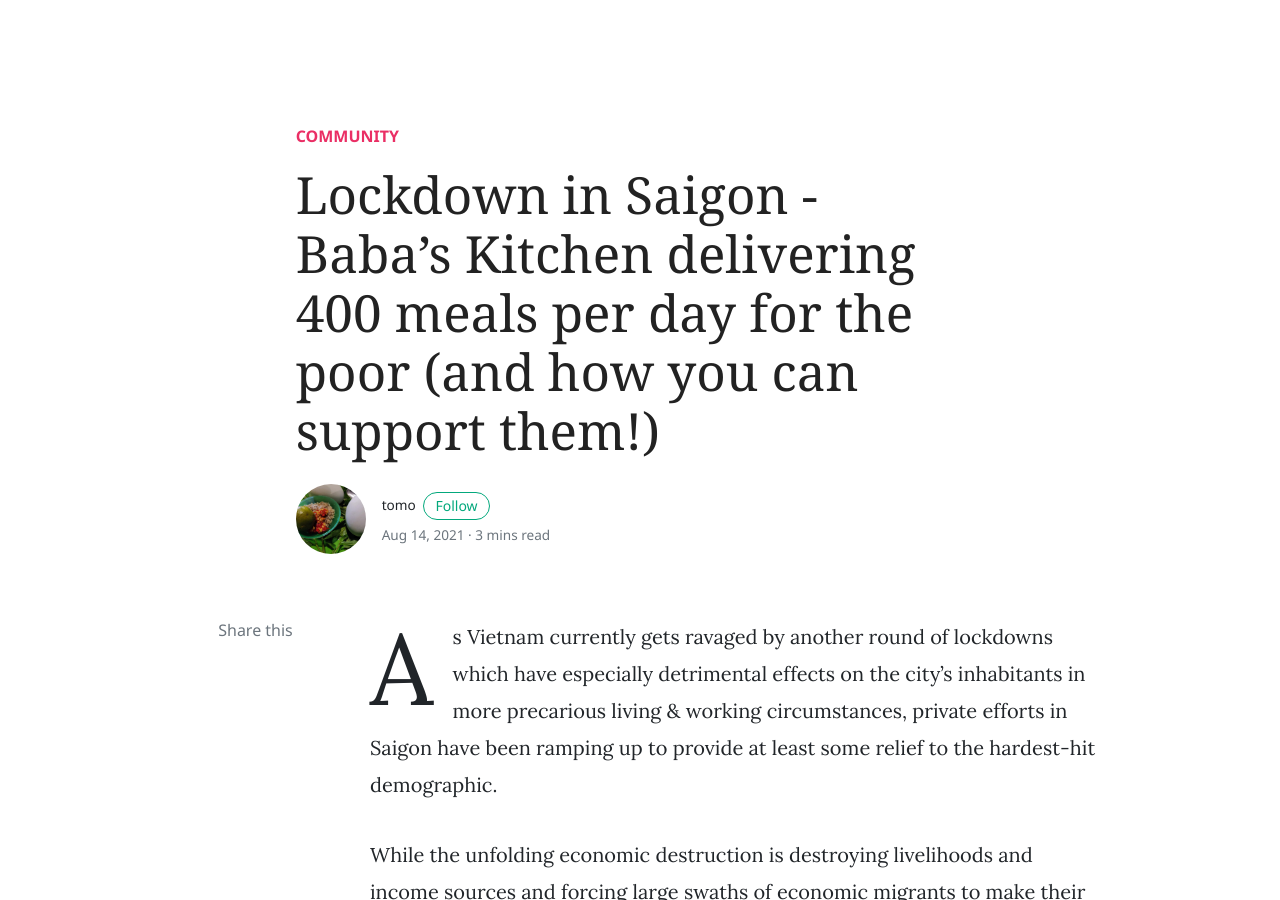
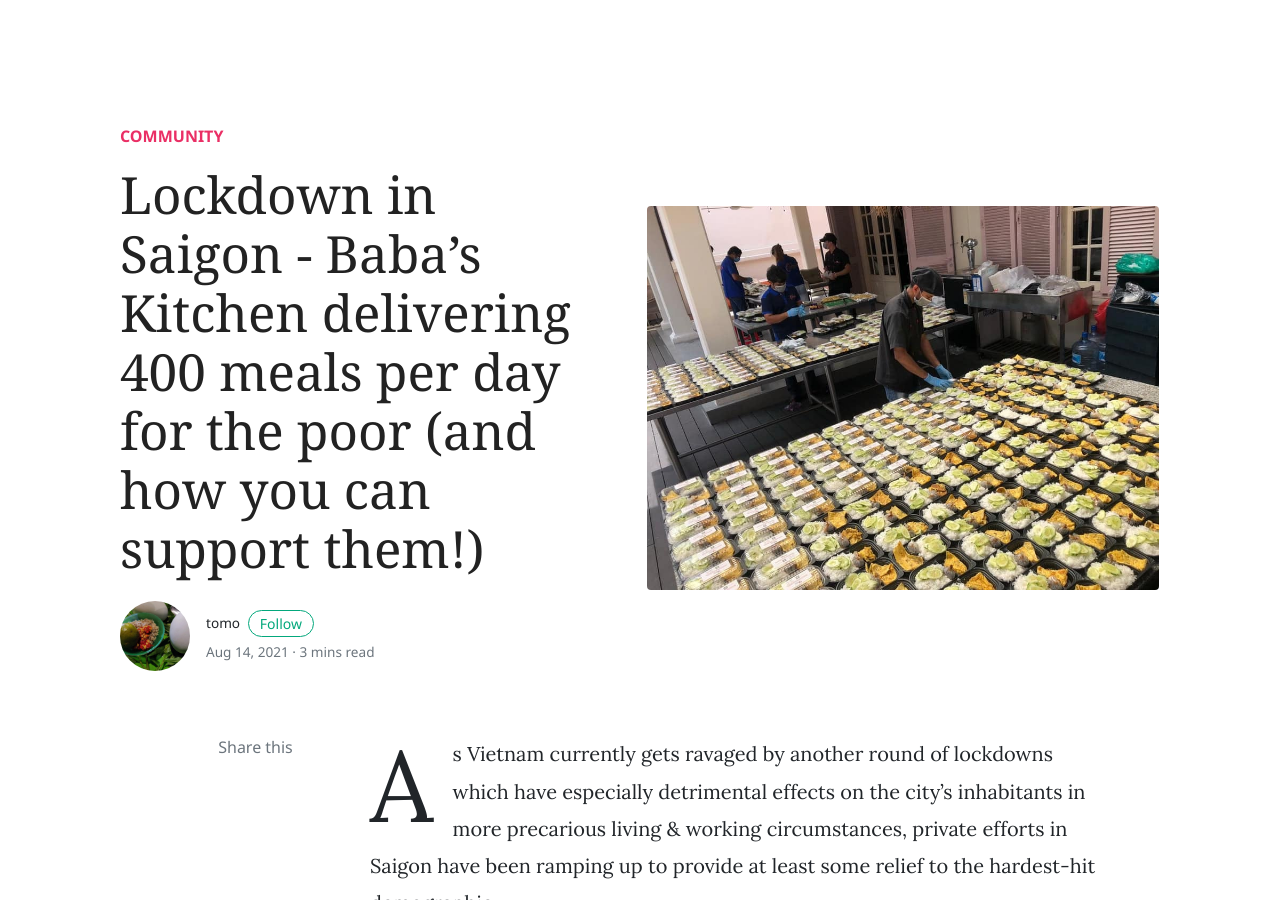
Before and after one commit to bitcoinsaigon/bitcoinsaigon.github.io, a Jekyll site: the page built from _posts/2021-08-14-baba-s-kitchen-delivering-meals-for-the-poor.md, in a window 1280 px wide and 900 px high. Built offline with Jekyll 4.4.1, drawn with Linux system fonts in a browser that asks for light colours; nearby versions of some CDN libraries; comment, search, counter and statistics services are not loaded.

Commit message:
fix image links

```diff
--- a/_posts/2021-08-14-baba-s-kitchen-delivering-meals-for-the-poor.md
+++ b/_posts/2021-08-14-baba-s-kitchen-delivering-meals-for-the-poor.md
@@ -2,7 +2,7 @@
 layout: post
 title:  "Lockdown in Saigon - Baba’s Kitchen delivering 400 meals per day for the poor (and how you can support them!)"
 categories: [ Community ]
-image:
+image: assets/images/baba-s-kitchen-delivering-meals-for-the-poor-1.jpg
 tags:
 ---
 As Vietnam currently gets ravaged by another round of lockdowns which have especially detrimental effects on the city’s inhabitants in more precarious living & working circumstances, private efforts in Saigon have been ramping up to provide at least some relief to the hardest-hit demographic.
@@ -15,7 +15,7 @@
 
 For several weeks now, the team around Robin Babu, the founder and owner of Baba’s Kitchen, has been serving hundreds of meals per day to the more unfortunate of this city to provide them with some relief in these challenging times.
 
-![](https://bitcoinsaigon.org/assets/images/baba-s-kitchen-delivering-meals-for-the-poor-1.jpg)
+![](assets/images/baba-s-kitchen-delivering-meals-for-the-poor-1.jpg)
 
 #### Q1: Hi Robin! How is the situation in Saigon these days - and what can people do to help?
 
@@ -31,7 +31,7 @@
 
 **Robin:** Vietnamese people are very resilient and entrepreneurial; we believe that as soon as this pandemic is under control, the industries like apparel, shoes, furniture, metal and plastic will thrive again and the tourist industry will rebound.
 
-![Robin of Baba’s Kitchen holding up the flag in Vietnam](https://bitcoinsaigon.org/assets/images/baba-s-kitchen-delivering-meals-for-the-poor-2.jpg)
+![Robin of Baba’s Kitchen holding up the flag in Vietnam](assets/images/baba-s-kitchen-delivering-meals-for-the-poor-2.jpg)
 *Robin of Baba’s Kitchen holding up the flag in Vietnam*
 
 If you are looking to support the efforts by Robin and his team, every single Satoshi donated to the community page for the time of the lockdowns will be utilized to support the efforts of Baba’s Kitchen.
```
